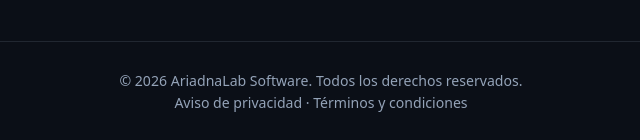
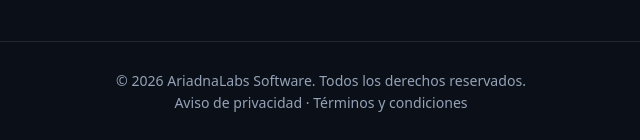
Before and after one commit to Emmanuel2508/Proyecto-negocios, a plain HTML site: page index.html in a window 1280 px wide. Shown: the part 2007-2147 px from the top of the page, 319-959 px from the left. Drawn offline with Linux system fonts and the light colour scheme.

Commit message:
hothotfix

```diff
--- a/index.html
+++ b/index.html
@@ -216,7 +216,7 @@
 
   <footer>
     <div class="container">
-      <p>© 2026 AriadnaLab Software. Todos los derechos reservados.</p>
+      <p>© 2026 AriadnaLabs Software. Todos los derechos reservados.</p>
       <nav aria-label="Información legal">
         <a href="#aviso-privacidad">Aviso de privacidad</a>
         <span> · </span>
```
